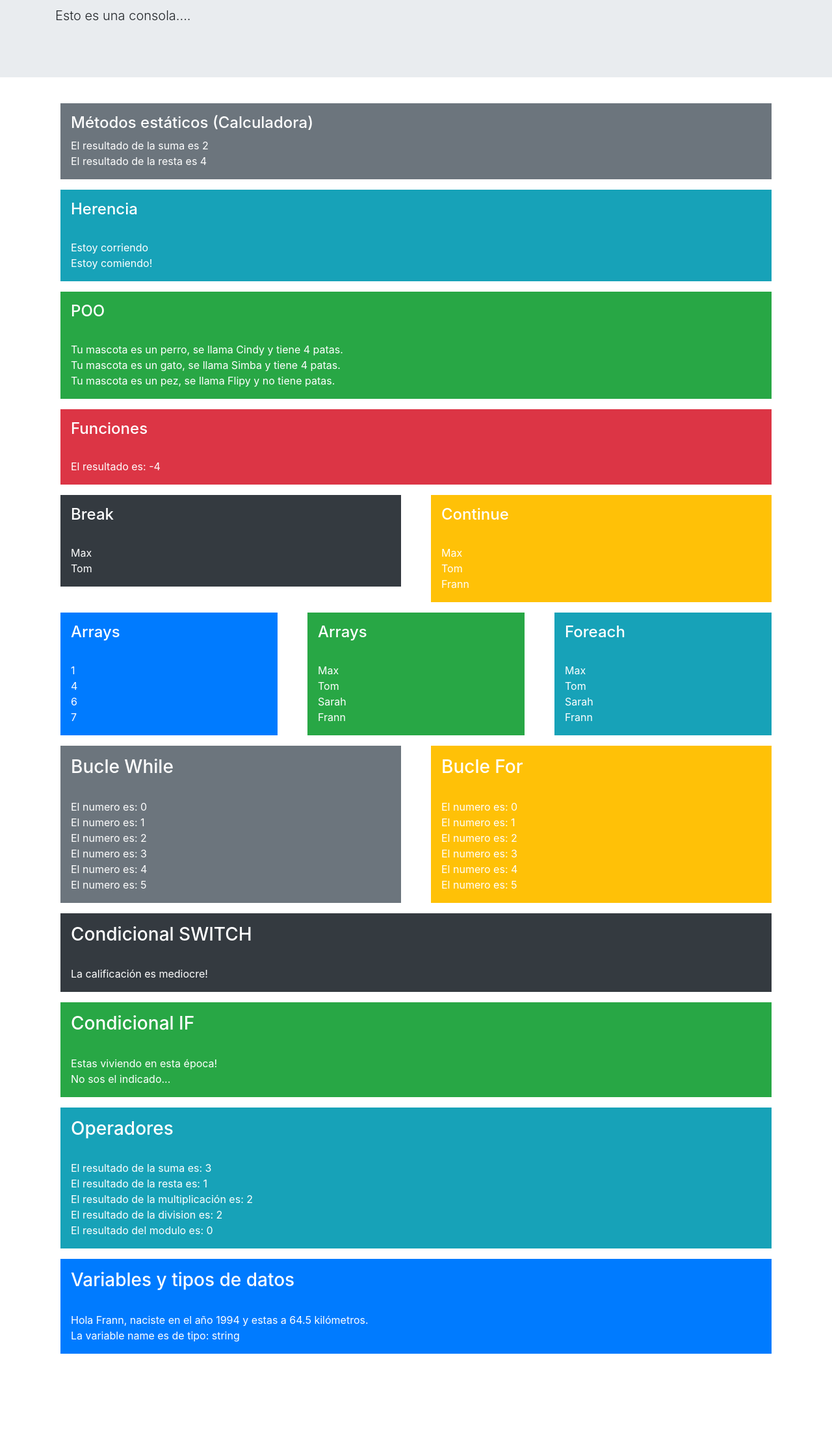
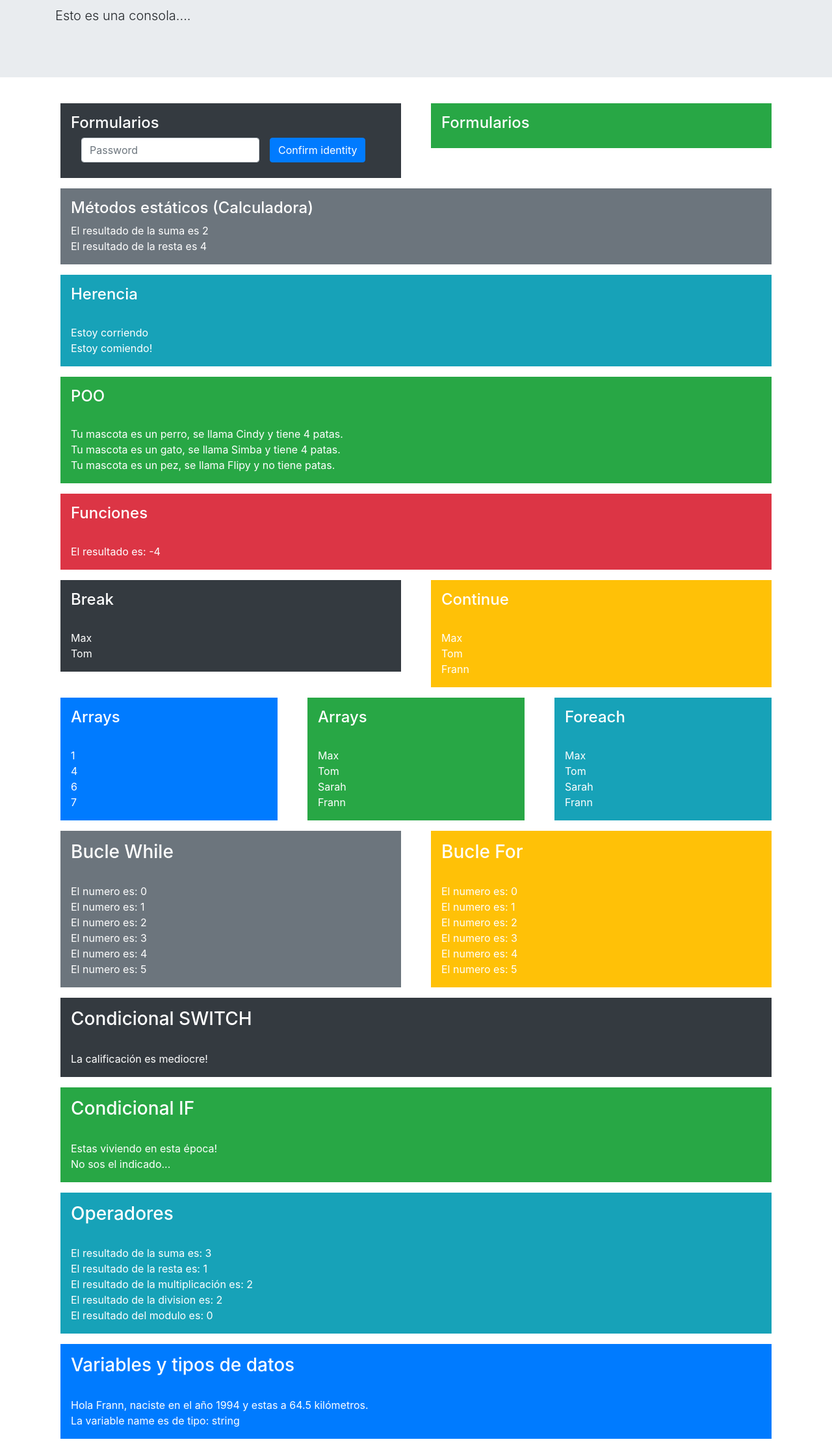
Before and after one commit to FrannM/PHP-Console, a PHP site: page / in a window 1280 px wide. Shown: the part 186-2409 px from the top of the page at 65% size. Before the commit the page ends 2270 px from the top, so only its background shows below. Run offline with PHP 8.4, Linux system fonts and the light colour scheme.

Commit message:
Agregado parcial de Formulario

```diff
--- a/index.php
+++ b/index.php
@@ -22,6 +22,29 @@
     </div>
 
     <div class="container">
+        <div class="row">
+            <div class="col-6">
+                <div class="p-3 m-2 bg-dark text-white">
+                    <h4>Formularios</h4>
+                    <form class="form-inline">
+                        <div class="form-group mx-sm-3 mb-2">
+                            <label for="inputPassword2" class="sr-only">Password</label>
+                            <input type="password" class="form-control" id="inputPassword2" placeholder="Password">
+                        </div>
+                        <button type="submit" class="btn btn-primary mb-2">Confirm identity</button>
+                    </form>
+
+                </div>
+
+            </div>
+            <div class="col-6">
+                <div class="p-3 m-2 bg-success text-white">
+                    <h4>Formularios</h4>
+
+                </div>
+
+            </div>
+        </div>
 
         <div class="row">
             <div class="col-12">
```
